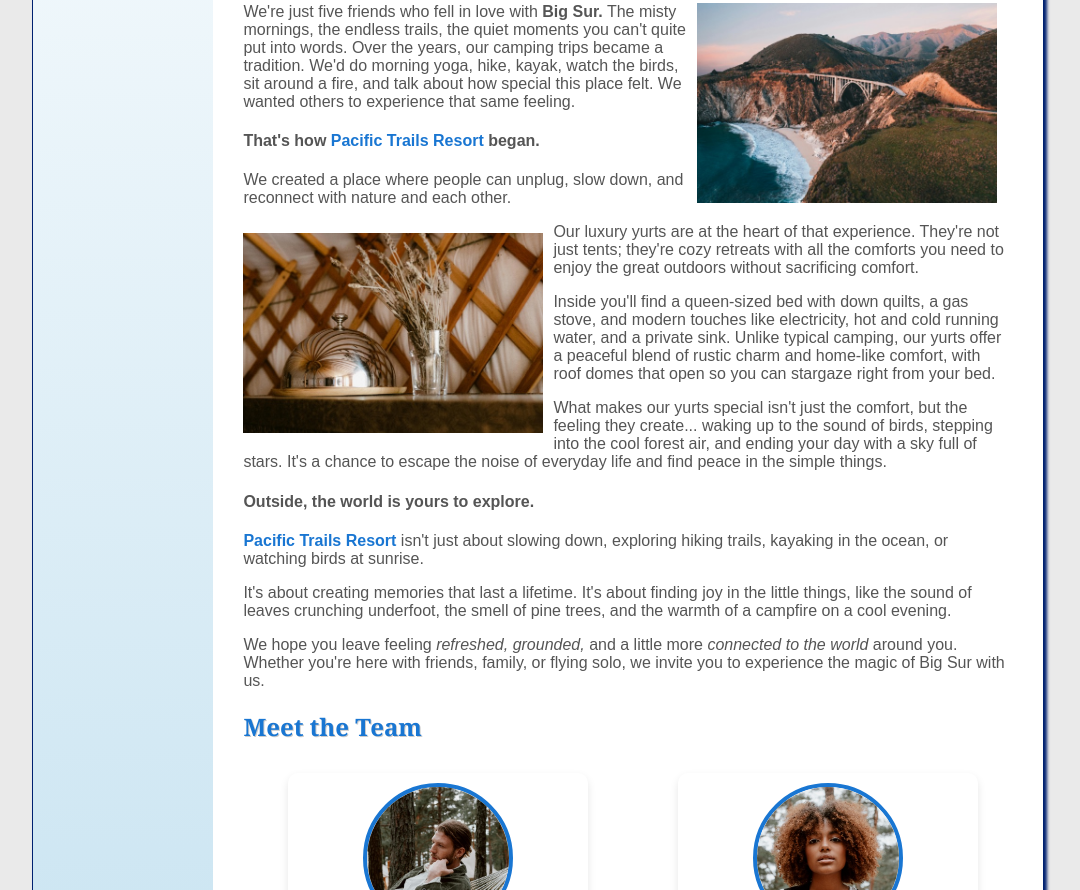
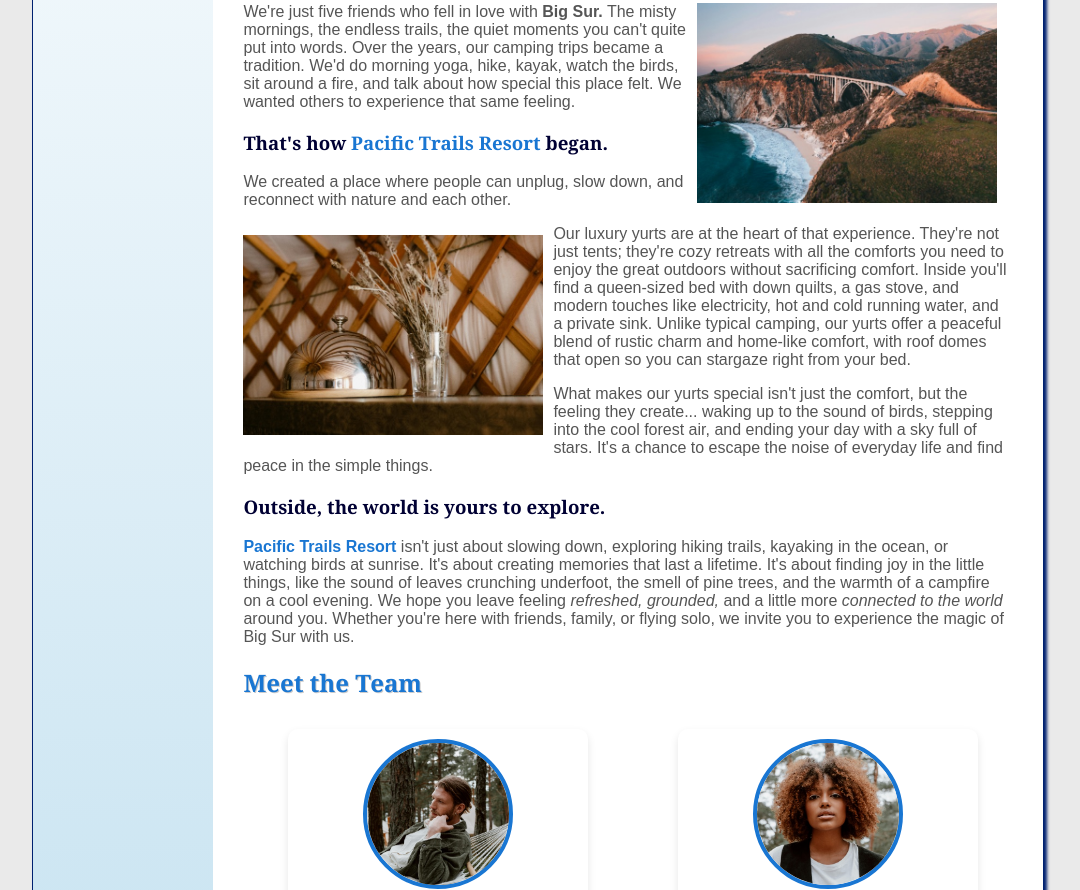
Before and after one commit to JosselynVo/webd152, a plain HTML site: page final/finalweb/aboutus.html in a window 1280 px wide. Shown: the part 471-1361 px from the top of the page, without its empty margins (102-1182 px from the left). Drawn offline with Linux system fonts and the light colour scheme.

Commit message:
Update aboutus.html

```diff
--- a/final/finalweb/aboutus.html
+++ b/final/finalweb/aboutus.html
@@ -52,7 +52,7 @@
       We're just five friends who fell in love with <b>Big Sur.</b> The misty mornings, the endless trails, the quiet moments you can't quite put into words. Over the years, our camping trips became a tradition. We'd do morning yoga, hike, kayak, watch the birds, sit around a fire, and talk about how special this place felt. We wanted others to experience that same feeling.
       </p>
 
-      <h4>That's how <span class="resort">Pacific Trails Resort</span> began.</h4>
+      <h3>That's how <span class="resort">Pacific Trails Resort</span> began.</h3>
 
       <p>
       We created a place where people can unplug, slow down, and reconnect with nature and each other.
@@ -61,12 +61,7 @@
       <img id="yurtphoto" img src="images/insideplant.jpg" alt="Inside of a yurt with plants" class="insideplant" width="300" height="200">
 
       <p>
-      Our luxury yurts are at the heart of that experience. They're not just tents; they're cozy retreats with all the comforts you need to enjoy the great outdoors without sacrificing comfort.
-      </p>
-
-
-      <p>
-      Inside you'll find a queen-sized bed with down quilts, a gas stove, and modern touches like electricity, hot and cold running water, and a private sink. Unlike typical camping, our yurts offer a peaceful blend of rustic charm and home-like comfort, with roof domes that open so you can stargaze right from your bed.
+      Our luxury yurts are at the heart of that experience. They're not just tents; they're cozy retreats with all the comforts you need to enjoy the great outdoors without sacrificing comfort. Inside you'll find a queen-sized bed with down quilts, a gas stove, and modern touches like electricity, hot and cold running water, and a private sink. Unlike typical camping, our yurts offer a peaceful blend of rustic charm and home-like comfort, with roof domes that open so you can stargaze right from your bed.
       </p>
 
 
@@ -78,15 +73,12 @@
 
 
 
-      <h4>Outside, the world is yours to explore.</h4>
+      <h3>Outside, the world is yours to explore.</h3>
 
+      <p>
+      <span class="resort">Pacific Trails Resort</span> isn't just about slowing down, exploring hiking trails, kayaking in the ocean, or watching birds at sunrise.
 
-      <span class="resort">Pacific Trails Resort</span> isn't just about slowing down, exploring hiking trails, kayaking in the ocean, or watching birds at sunrise.
-      <p>
-      It's about creating memories that last a lifetime. It's about finding joy in the little things, like the sound of leaves crunching underfoot, the smell of pine trees, and the warmth of a campfire on a cool evening.
-      </p>
-      <p>
-      We hope you leave feeling <i>refreshed, grounded,</i> and a little more <i>connected to the world</i> around you. Whether you're here with friends, family, or flying solo, we invite you to experience the magic of Big Sur with us.
+      It's about creating memories that last a lifetime. It's about finding joy in the little things, like the sound of leaves crunching underfoot, the smell of pine trees, and the warmth of a campfire on a cool evening. We hope you leave feeling <i>refreshed, grounded,</i> and a little more <i>connected to the world</i> around you. Whether you're here with friends, family, or flying solo, we invite you to experience the magic of Big Sur with us.
     </p>
     </section>
 
```
